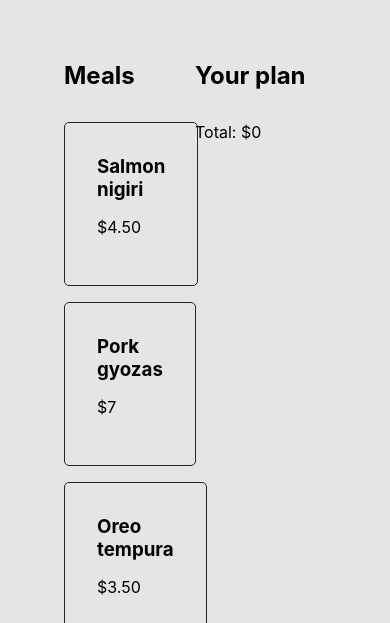
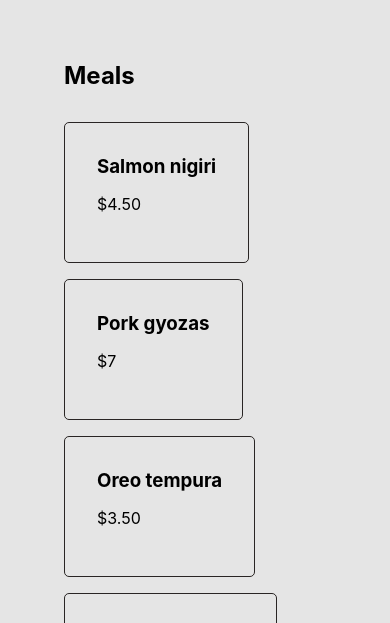
Before and after one commit to astraikis/astraikis.github.io, a plain HTML site: page csc300x-hw3/meal-plan.html in a window 390 px wide. Shown: the part 196-819 px from the top of the page. Drawn offline with Linux system fonts and the light colour scheme.

Commit message:
Fix flex behavior on meal plan.

```diff
--- a/csc300x-hw3/styles.css
+++ b/csc300x-hw3/styles.css
@@ -149,6 +149,15 @@ button {
 
 /* Media queries */
 
+@media (max-width: 700px) {
+    .meal-plan-container {
+        display: block;
+    }
+    .meal-plan-half {
+        width: 100%;
+    }
+}
+
 @media (max-width: 900px) {
     .article-container {
         display: block;
```
